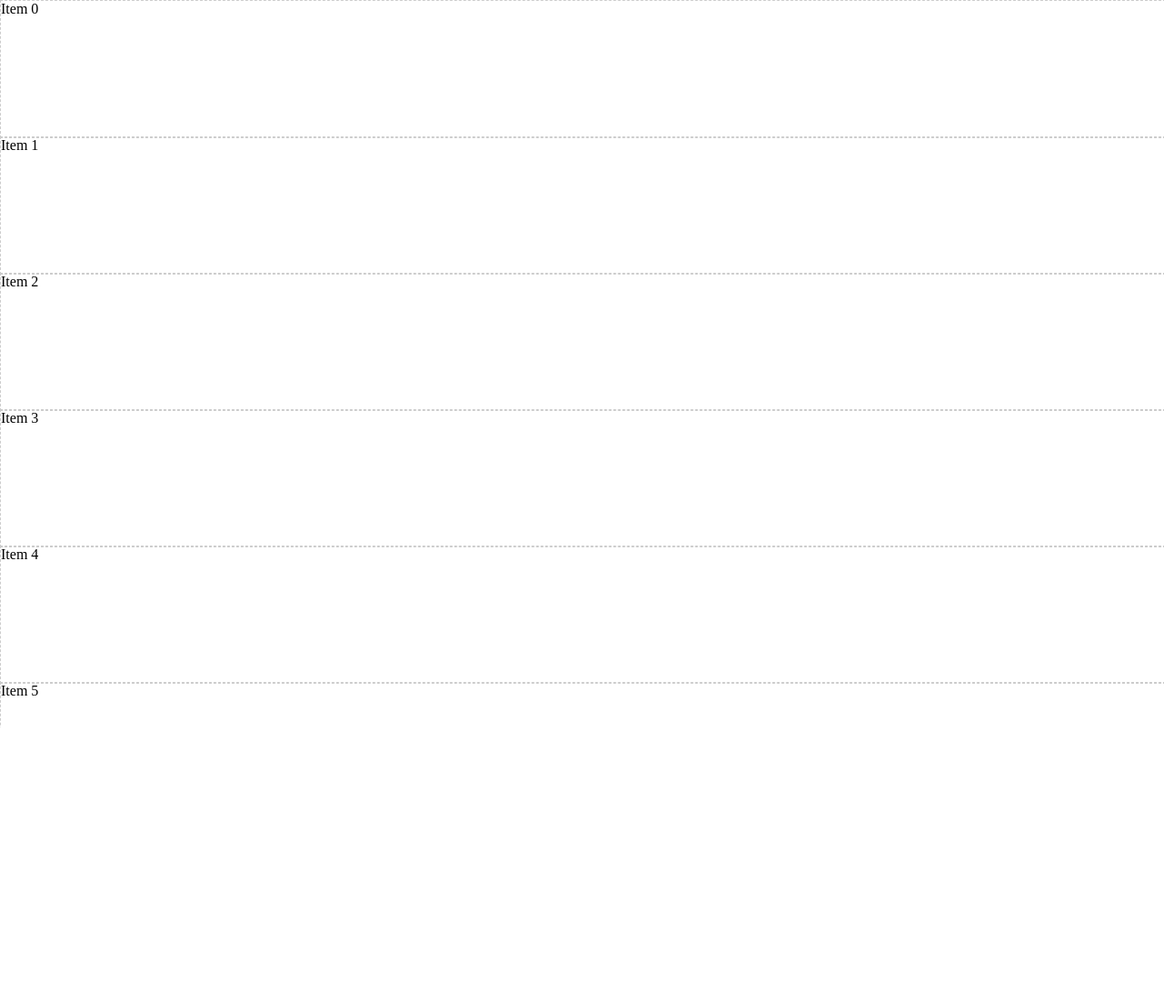
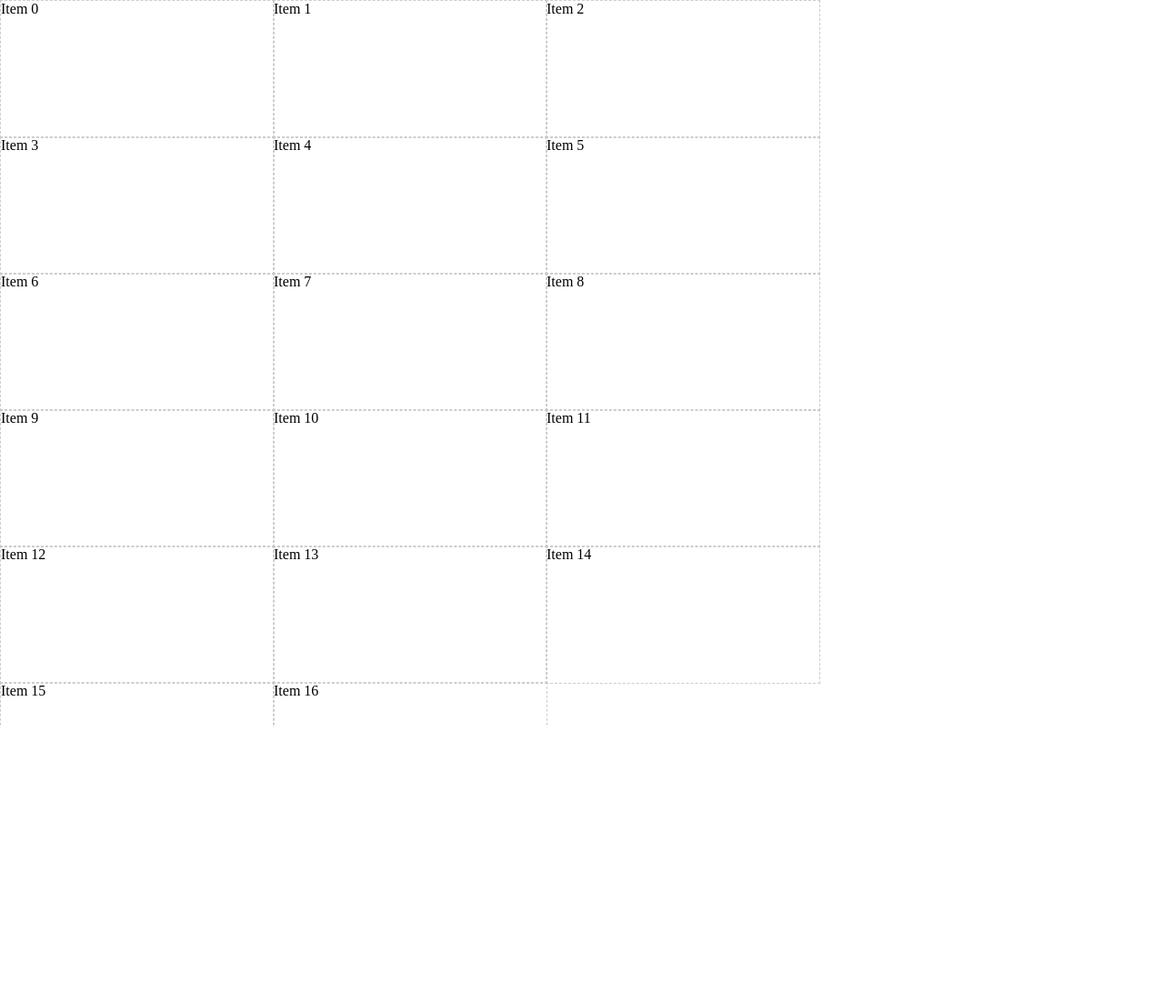
Before and after one commit to usetheplatform/virtualized-list, a plain HTML site: page index.html in a window 1280 px wide. Shown: the top 1102 px of the page at 91% size. Drawn offline with Linux system fonts and the light colour scheme.

Commit message:
Add gallery layout

```diff
--- a/index.html
+++ b/index.html
@@ -52,6 +52,9 @@
     }
 
     let count = 10000;
+    let columnCount = 3;
+    let windowWidth = window.innerWidth;
+    let itemWidth = 300;
     let itemHeight = 150;
     let container = document.querySelector(".container");
     let innerContainer = document.querySelector(".inner-container");
@@ -69,9 +72,9 @@
 
     container.addEventListener('scroll', throttle(handleScroll, 100), { passive: true });
 
-    function renderItem(index) {
+    function renderItem(index, rowIndex, columnIndex) {
       let item = document.createElement("div");
-      item.style = `height: ${itemHeight}px; position:absolute; width: 100%; top: ${index * itemHeight}px;`;
+      item.style = `height: ${itemHeight}px; width: ${itemWidth}px; position:absolute; top: ${rowIndex * itemHeight}px; left: ${columnIndex * itemWidth}px`;
       item.classList.add("element");
       item.innerHTML = `Item ${index}`;
 
@@ -85,13 +88,13 @@
         offset = 0;
       }
 
-      return Math.floor(offset / itemHeight);
+      return Math.floor(offset / itemHeight * columnCount);
     }
 
     function getEndingIndex(scrollTop, windowHeight, itemHeight) {
-      let offset = scrollTop + windowHeight * 2;
+      let offset = scrollTop + windowHeight;
 
-      return Math.min(count - 1, Math.floor(offset / itemHeight));
+      return Math.min(count - 1, Math.floor(offset * columnCount / itemHeight));
     }
 
     function render(scrollTop, windowHeight, itemHeight) {
@@ -101,7 +104,9 @@
 
       console.log({ scrollTop, startIndex, endIndex });
       for (let i = startIndex; i <= endIndex; i++) {
-          let child = renderItem(i);
+        let columnIndex = (i + 1) % columnCount === 0 ? 2 : (i + 1) % columnCount - 1;
+        let rowIndex = Math.floor(i / columnCount);
+        let child = renderItem(i, rowIndex, columnIndex);
           innerContainer.appendChild(child);
       }
     }
```
